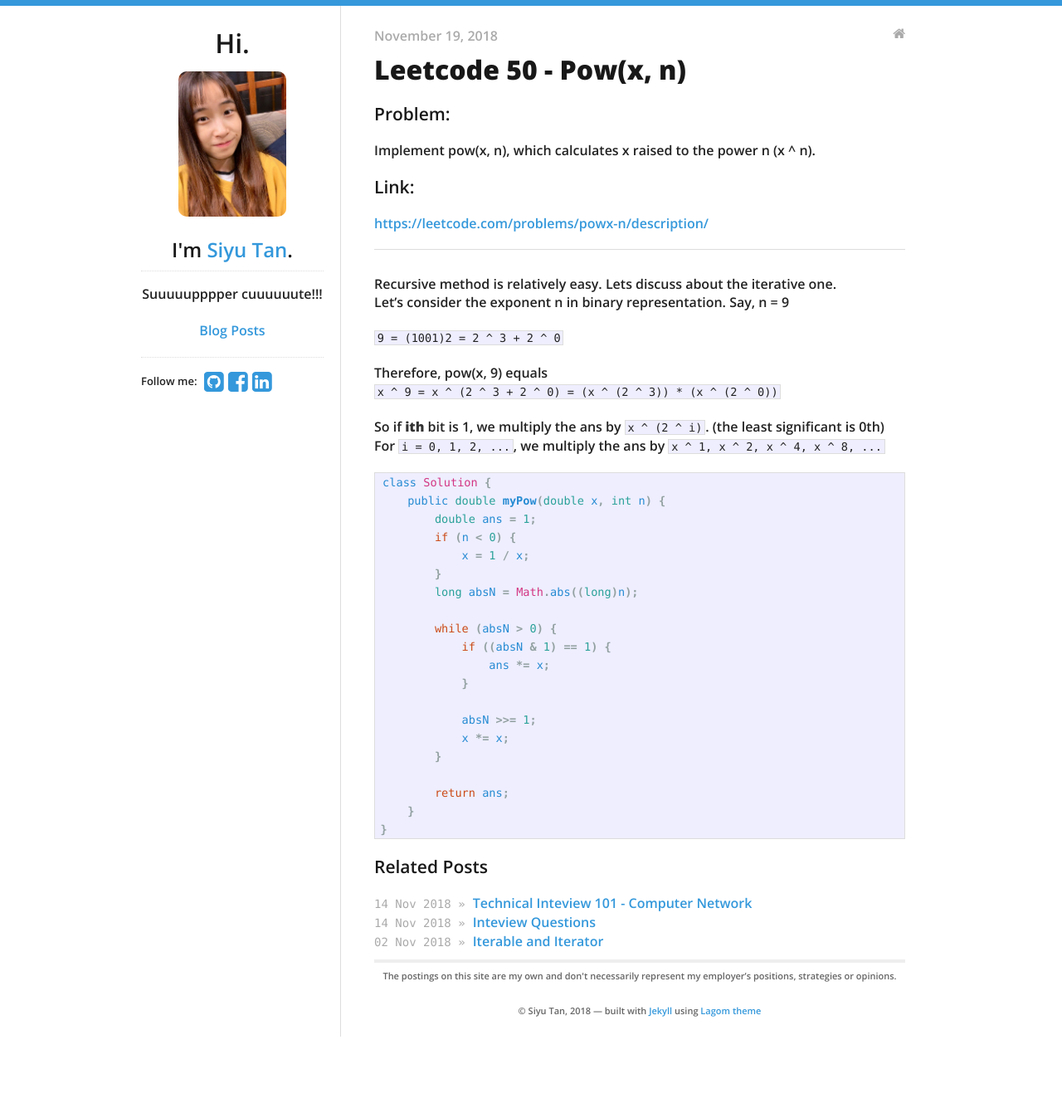
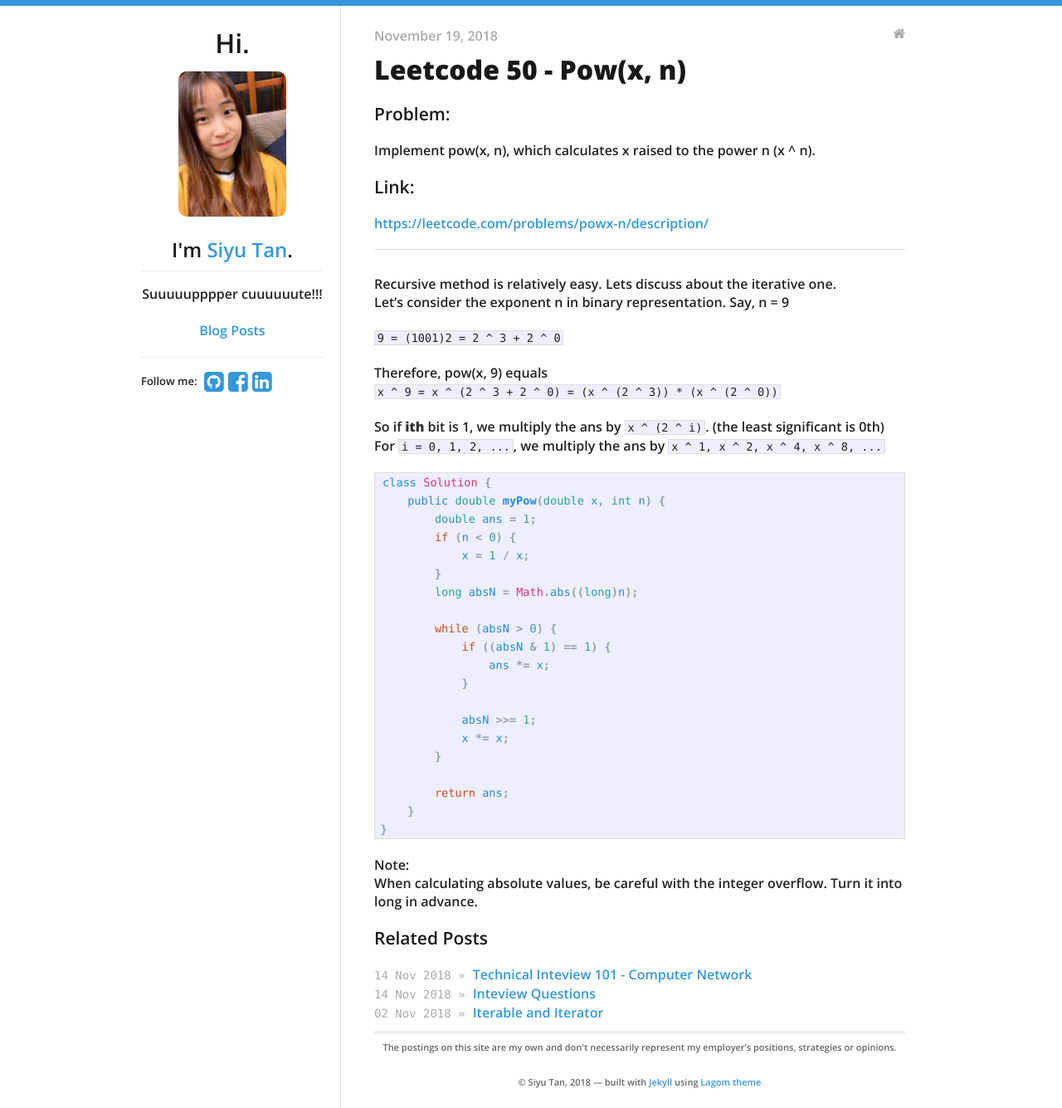
Before and after one commit to siyuboomboom/siyuboomboom.github.io, a Jekyll site: the page built from _posts/2018-11-19-leetcode-50.md, in a window 1280 px wide. Shown: the whole page at 83% size. Built offline with Jekyll 4.4.1, drawn with Linux system fonts in a browser that asks for light colours; before the commit the page ends 1249 px from its top, so only the background shows below that.

Commit message:
modify leetcode post

```diff
--- a/_posts/2018-11-19-leetcode-50.md
+++ b/_posts/2018-11-19-leetcode-50.md
@@ -44,3 +44,6 @@
     }
 }
 {% endhighlight %}
+
+Note:
+When calculating absolute values, be careful with the integer overflow. Turn it into long in advance.
```
